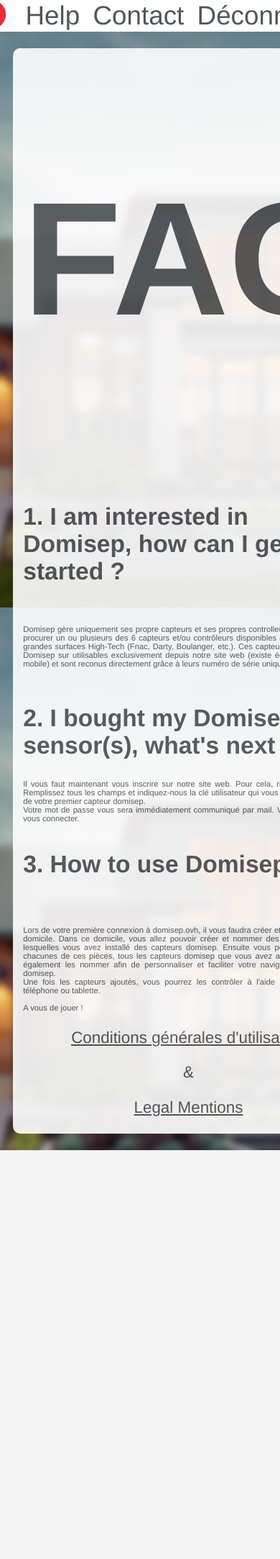
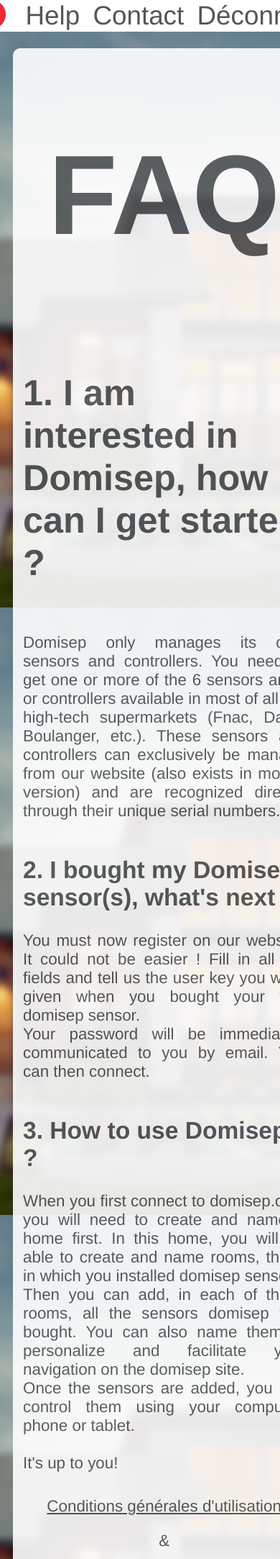
Before and after one commit to luquf/jalapp, a PHP site: page /views/en/aide_accueil.php in a window 390 px wide; the page is wider, and only the part inside the window is pictured. Shown: the top 2166 px of that part at 72% size. Before the commit the page ends 1598 px from the top of that part, so only its background shows below. Run offline with PHP 8.4, Linux system fonts and the light colour scheme; the visitor is signed in with stand-in values (Sample User, id 1).

Commit message:
traduction english + responsive aide accueil + fautes corrigées

```diff
--- a/public/css/aide_accueil.css
+++ b/public/css/aide_accueil.css
@@ -211,8 +211,7 @@
 		opacity: 0.9;
 		padding-left: 3%;
 		padding-right: 3%;
-		padding-bottom: 5%;
-		padding-top: 3%;
+
 		margin-left: 4%;
 		margin-right: 4%;
 		border-radius: 10px;
@@ -224,8 +223,7 @@
 		text-align: left;
 	}
 	#FAQ h1 {
-		font-size: 5em;
-		padding-bottom: 25px;
+		font-size: 3.5em;
 		text-align: left;
 	}
 	.question {
@@ -234,11 +232,12 @@
 		align-content: left;
 		align-items: left;
 		text-align: left;
+		font-size: 1.5em;
 	}
 	.answer {
 		margin-top: 2%;
 		font-weight: normal;
-		font-size: 0.5em;
+		font-size: 1em;
 	}
 	.inf {
 		margin-left: -9.8%;
--- a/views/aide_accueil.php
+++ b/views/aide_accueil.php
@@ -61,13 +61,13 @@ $_SESSION['lang'] = "fr";
 			<h2>
 			1. Domisep m'intéresse, comment commencer ? </h2> </div>
 			<p class = "answer">
-				Domisep gère uniquement ses propre capteurs et ses propres controlleurs. Il vous faut vous procurer un ou plusieurs des 6 capteurs et/ou contrôleurs disponibles dans la majorité des grandes surfaces High-Tech (Fnac, Darty, Boulanger, etc.).
-				Ces capteurs et ces contrôleurs Domisep sur utilisables exclusivement depuis notre site web (existe également en version mobile) et sont reconus directement grâce à leurs numéro de série uniques.
+				Domisep gère uniquement ses propre capteurs et ses propres contrôleurs. Il vous faut vous procurer un ou plusieurs des 6 capteurs et/ou contrôleurs disponibles dans la majorité des grandes surfaces High-Tech (Fnac, Darty, Boulanger, etc.).
+				Ces capteurs et ces contrôleurs Domisep sur utilisables exclusivement depuis notre site web (existe également en version mobile) et sont reconnus directement grâce à leurs numéro de série uniques.
 			</p>
 			<h2 class = "question" >
 			2. J'ai acheté mon(mes) capteur(s) Domisep, que faire ensuite? </h2>
 			<p class = "answer">
-			Il vous faut maintenant vous inscrire sur notre site web. Pour cela, rien de plus simple ! Remplissez tous les champs et indiquez-nous la clé utilisateur qui vous a été fourni à l'achat de votre premier capteur domisep.
+			Il vous faut maintenant vous inscrire sur notre site web. Pour cela, rien de plus simple ! Remplissez tous les champs et indiquez-nous la clé utilisateur qui vous a été fournie à l'achat de votre premier capteur domisep.
 			<br> Votre mot de passe vous sera immédiatement communiqué par mail. Vous pourrez ensuite vous connecter.
 			</p>
 			<h2 class = "question" >
--- a/views/en/aide_accueil.php
+++ b/views/en/aide_accueil.php
@@ -57,26 +57,26 @@ $_SESSION['lang'] = "fr";
 				FAQ
 			</h1>
 </div>
-			<DIV CLASS = "question">
+			<div class = "question">
 			<h2>
 			1. I am interested in Domisep, how can I get started ? </h2> </div>
 			<p class = "answer">
-				Domisep gère uniquement ses propre capteurs et ses propres controlleurs. Il vous faut vous procurer un ou plusieurs des 6 capteurs et/ou contrôleurs disponibles dans la majorité des grandes surfaces High-Tech (Fnac, Darty, Boulanger, etc.).
-				Ces capteurs et ces contrôleurs Domisep sur utilisables exclusivement depuis notre site web (existe également en version mobile) et sont reconus directement grâce à leurs numéro de série uniques.
+			Domisep only manages its own sensors and controllers. You need to get one or more of the 6 sensors and / or controllers available in most of all the high-tech supermarkets (Fnac, Darty, Boulanger, etc.).
+These sensors and controllers can exclusively be manage from our website (also exists in mobile version) and are recognized directly through their unique serial numbers.
 			</p>
 			<h2 class = "question" >
 			2. I bought my Domisep sensor(s), what's next ? </h2>
 			<p class = "answer">
-			Il vous faut maintenant vous inscrire sur notre site web. Pour cela, rien de plus simple ! Remplissez tous les champs et indiquez-nous la clé utilisateur qui vous a été fourni à l'achat de votre premier capteur domisep.
-			<br> Votre mot de passe vous sera immédiatement communiqué par mail. Vous pourrez ensuite vous connecter.
+			You must now register on our website. It could not be easier ! Fill in all the fields and tell us the user key you were given when you bought your first domisep sensor.
+<br> Your password will be immediately communicated to you by email. You can then connect.
 			</p>
 			<h2 class = "question" >
 			3. How to use Domisep ? </h2>
 			<p class = "answer">
-			Lors de votre première connexion à domisep.ovh, il vous faudra créer et nommer un premier domicile. Dans ce domicile, vous allez pouvoir créer et nommer des pièces, celles dans lesquelles vous avez installé des capteurs domisep.
-			Ensuite vous pourrez ajouter, dans chacunes de ces pièces, tous les capteurs domisep que vous avez acheté. Vous pourrez également les nommer afin de personnaliser et faciliter votre navigation sur le site de domisep.
-			<br> Une fois les capteurs ajoutés, vous pourrez les contrôler à l'aide de votre ordinateur, téléphone ou tablette.
-			<br><br> A vous de jouer !
+			When you first connect to domisep.ovh, you will need to create and name a home first. In this home, you will be able to create and name rooms, those in which you installed domisep sensors.
+Then you can add, in each of these rooms, all the sensors domisep you bought. You can also name them to personalize and facilitate your navigation on the domisep site.
+<br> Once the sensors are added, you can control them using your computer, phone or tablet.
+<br> <br> It's up to you!
 			</p>
 
 			<div class = "cgu">
```
